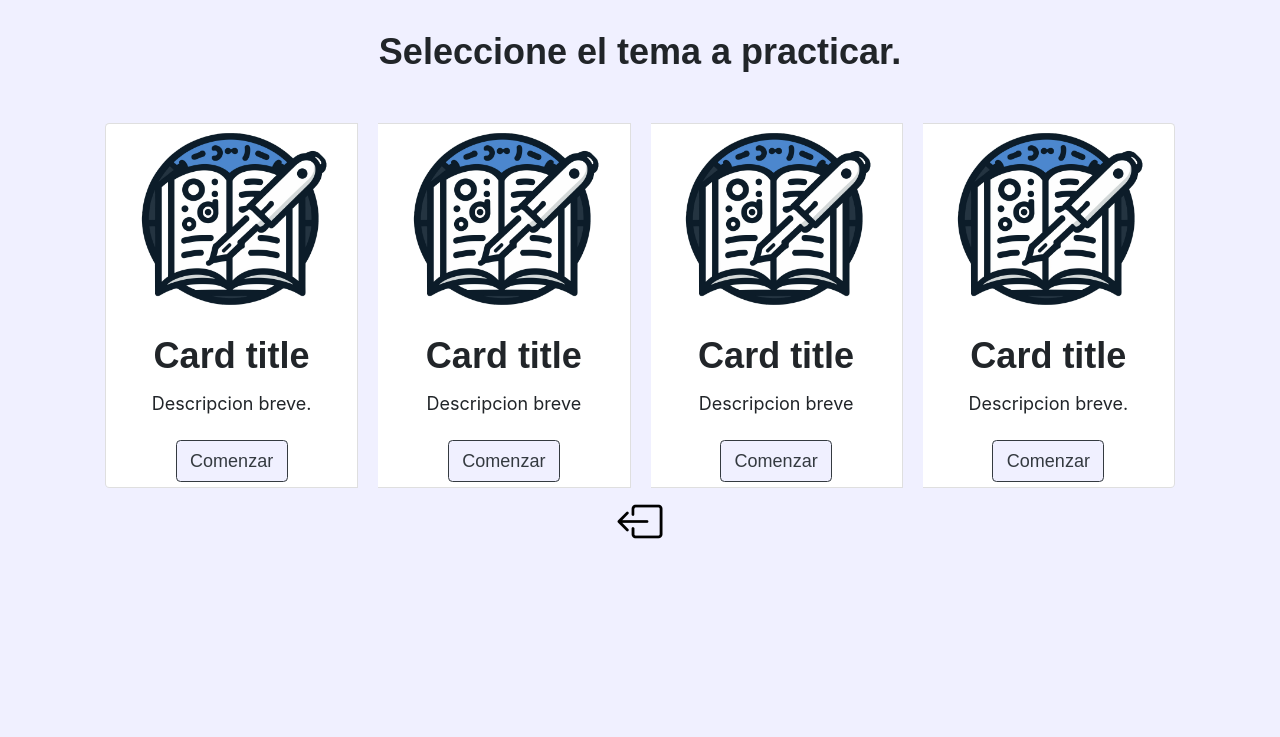
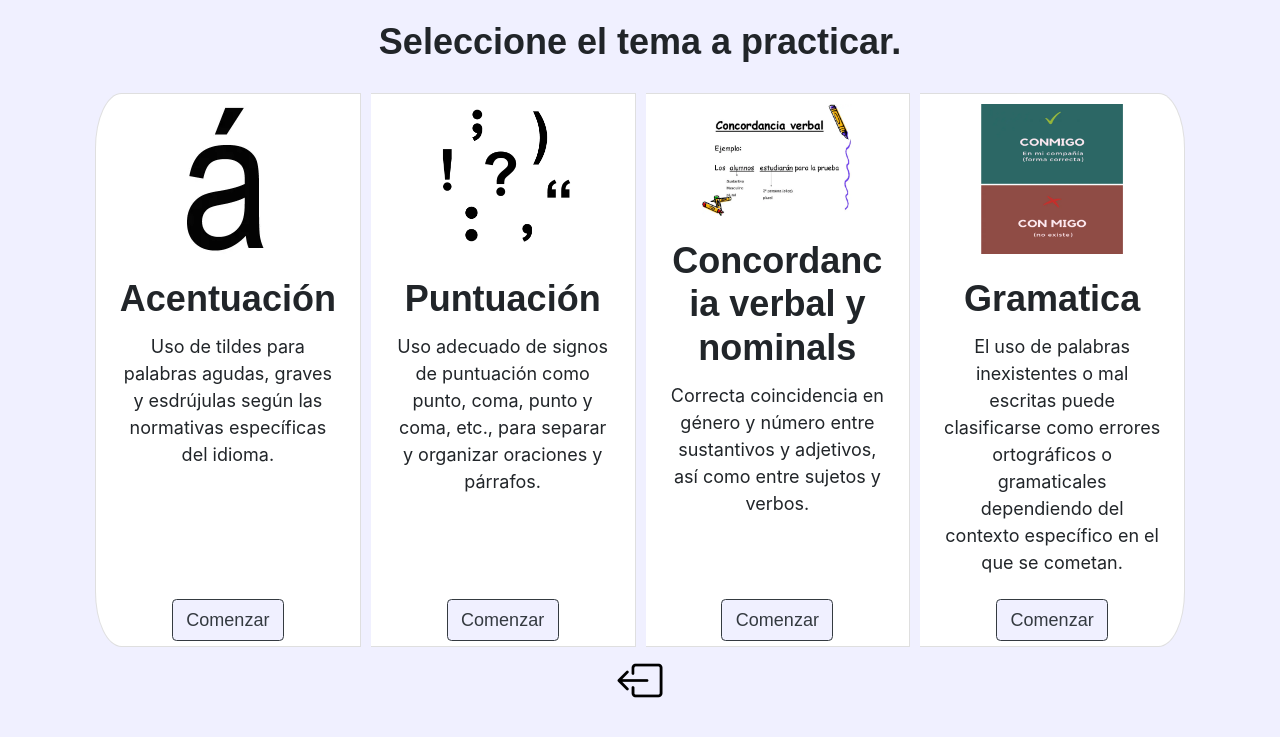
Before and after one commit to EidalPRO/Ortographic, a PHP site: page /categoria.php in a window 1280 px wide. Shown: the top 737 px of the page. Run offline with PHP 8.4, Linux system fonts and the light colour scheme; the visitor is signed in with stand-in values (Sample User, id 1); some web fonts are replaced.

Commit message:
Cambios en las categorias

```diff
--- a/assets/css/categoria.css
+++ b/assets/css/categoria.css
@@ -18,7 +18,6 @@ h2 {
 }
 
 .regresar i {
-
     color: black;
     cursor: pointer;
     margin: 20px;
@@ -30,12 +29,20 @@ h2 {
 }
 
 .card {
+
     margin: 10px;
 }
+.redondo {
+    border-radius: 10%;
+}
 
-.card img {
+.imagen-contenedor {
     margin: auto;
-    max-width: 200px;
+    padding-top: 10px;
+    max-width: 150px;
+}
+.imagen-contenedor img {
+    width: 100%;
 }
 
 .card h5 {
@@ -59,20 +66,23 @@ h2 {
 
 @media screen and (min-width: 575px) and (max-width: 991px) {
     h2 {
-        margin: 30px;
+        margin: 20px;
     }
 
     .card {
         min-width: 300px;
     }
+
 }
 
 @media screen and (min-width: 992px) {
     h2 {
-        margin: 30px;
+        margin: 20px;
     }
 
     .card {
-        margin: 20px;
+        margin: 10px;
     }
+
+
 }
--- a/categoria.php
+++ b/categoria.php
@@ -27,36 +27,44 @@
     </div>
 
     <div class="container">
-        <div class="card-group">
-            <div class="card">
-                <img src="assets/imagenes/logoOrtographic.webp" class="card-img-top" alt="...">
+        <div class="card-group ">
+            <div class="card redondo">
+            <div class="imagen-contenedor">
+                <img src="assets/imagenes/acento.webp" class="card-img-top" alt="...">
+            </div>
                 <div class="card-body">
-                    <h5 class="card-title">Card title</h5>
-                    <p class="card-text text-center">Descripcion breve.</p>
+                    <h5 class="card-title">Acentuación</h5>
+                    <p class="card-text text-center">Uso de tildes para palabras agudas, graves y esdrújulas según las normativas específicas del idioma.</p>
                 </div>
                 <a href="#" class="btn btn-outline-dark">Comenzar</a>
             </div>
-            <div class="card">
-                <img src="assets/imagenes/logoOrtographic.webp" class="card-img-top" alt="...">
+            <div class="card redondo">
+            <div class="imagen-contenedor">
+                <img src="assets/imagenes/puntuacion.webp" class="card-img-top" alt="...">
+            </div>
                 <div class="card-body">
-                    <h5 class="card-title">Card title</h5>
-                    <p class="card-text text-center">Descripcion breve</p>
+                    <h5 class="card-title">Puntuación</h5>
+                    <p class="card-text text-center">Uso adecuado de signos de puntuación como punto, coma, punto y coma, etc., para separar y organizar oraciones y párrafos.</p>
                 </div>
                 <a href="#" class="btn btn-outline-dark">Comenzar</a>
             </div>
-            <div class="card">
-                <img src="assets/imagenes/logoOrtographic.webp" class="card-img-top" alt="...">
+            <div class="card redondo">
+            <div class="imagen-contenedor">
+                <img src="assets/imagenes/cordinacion.webp" class="card-img-top" alt="...">
+            </div>
                 <div class="card-body">
-                    <h5 class="card-title">Card title</h5>
-                    <p class="card-text text-center">Descripcion breve</p>
+                    <h5 class="card-title">Concordancia verbal y nominals</h5>
+                    <p class="card-text text-center">Correcta coincidencia en género y número entre sustantivos y adjetivos, así como entre sujetos y verbos.</p>
                 </div>
                 <a href="#" class="btn btn-outline-dark">Comenzar</a>
             </div>
-            <div class="card">
-                <img src="assets/imagenes/logoOrtographic.webp" class="card-img-top" alt="...">
+            <div class="card redondo">
+                <div class="imagen-contenedor">
+                    <img src="assets/imagenes/gramatical.webp" class="card-img-top" alt="...">
+                </div>
                 <div class="card-body">
-                    <h5 class="card-title">Card title</h5>
-                    <p class="card-text text-center">Descripcion breve.</p>
+                    <h5 class="card-title">Gramatica</h5>
+                    <p class="card-text text-center">El uso de palabras inexistentes o mal escritas puede clasificarse como errores ortográficos o gramaticales dependiendo del contexto específico en el que se cometan.</p>
                 </div>
                 <a href="#" class="btn btn-outline-dark">Comenzar</a>
             </div>
@@ -69,7 +77,7 @@
         </a>
     </div>
 
-    <script src="assets/js/categoria.js"></script>
+    <!-- <script src="assets/js/categoria.js"></script> -->
     <script src="https://cdn.jsdelivr.net/npm/bootstrap@5.3.2/dist/js/bootstrap.min.js"
         integrity="sha384-BBtl+eGJRgqQAUMxJ7pMwbEyER4l1g+O15P+16Ep7Q9Q+zqX6gSbd85u4mG4QzX+"
         crossorigin="anonymous"></script>
```
Also changed, not shown: assets/imagenes/acento.webp (added), assets/imagenes/cordinacion.webp (added), assets/imagenes/gramatical.webp (added), assets/imagenes/puntuacion.webp (added).
